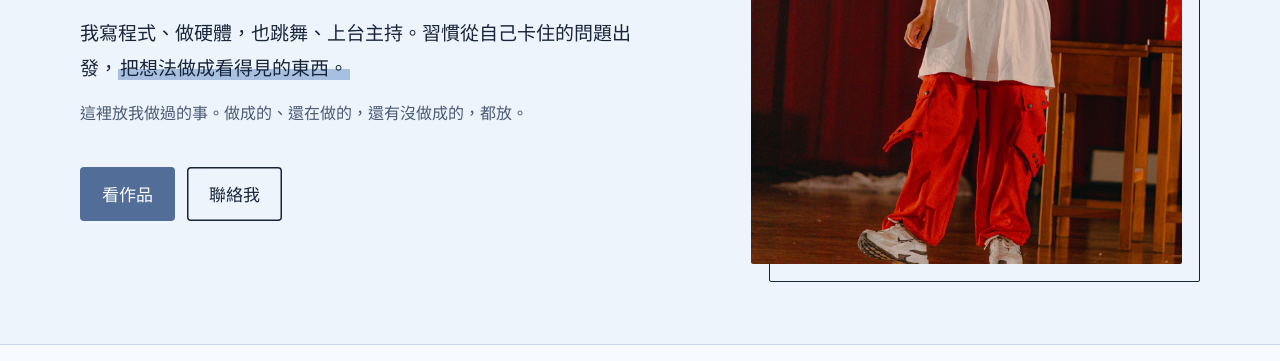
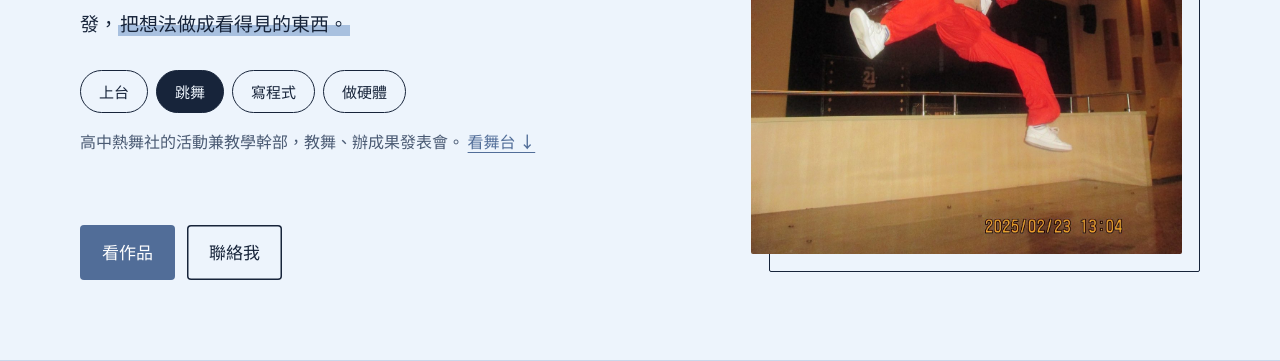
Before and after one commit to johnny-0120/johnny-0120.github.io, a plain HTML site: page index.html in a window 1280 px wide. Shown: the part 439-800 px from the top of the page. Drawn offline with Linux system fonts and the light colour scheme.

Commit message:
Interactive hero role switcher; reel mechanism completed
Co-Authored-By: Claude Opus 5.5 <noreply@anthropic.com>

```diff
--- a/index.html
+++ b/index.html
@@ -12,7 +12,7 @@
 <link rel="preconnect" href="https://fonts.googleapis.com">
 <link rel="preconnect" href="https://fonts.gstatic.com" crossorigin>
 <link href="https://fonts.googleapis.com/css2?family=Noto+Serif+TC:wght@600;900&family=Noto+Sans+TC:wght@400;500;700&family=IBM+Plex+Mono:wght@400;500&display=swap" rel="stylesheet">
-<link rel="stylesheet" href="style.css?v=7">
+<link rel="stylesheet" href="style.css?v=10">
 </head>
 <body>
 
@@ -38,14 +38,25 @@
     <p class="kicker"><span>Johnny（Chuan-Wei Hsu）</span><span class="k2">中原大學 智慧運算與大數據學士班</span></p>
     <h1>嗨，我是<br><span class="name">徐專洧</span>。</h1>
     <p class="lede">我寫程式、做硬體，也跳舞、上台主持。習慣從自己卡住的問題出發，<mark>把想法做成看得見的東西。</mark></p>
-    <p class="lede small">這裡放我做過的事。做成的、還在做的，還有沒做成的，都放。</p>
+    <div class="roles" role="tablist" aria-label="選一個面向看">
+      <button role="tab" class="on" aria-selected="true" data-i="0">上台</button>
+      <button role="tab" aria-selected="false" data-i="1">跳舞</button>
+      <button role="tab" aria-selected="false" data-i="2">寫程式</button>
+      <button role="tab" aria-selected="false" data-i="3">做硬體</button>
+    </div>
+    <p class="role-line" aria-live="polite"><span class="role-text">熱舞社成發主持、丹麥訪問團英文主持、NUVA 活動分享。</span> <a class="role-link" href="#stage">看舞台 ↓</a></p>
     <div class="hero-links">
       <a class="btn" href="#works">看作品</a>
       <a class="btn ghost" href="#contact">聯絡我</a>
     </div>
   </div>
   <figure class="hero-photo">
-    <div class="frame"><img src="img/hero.jpg" alt="徐專洧在熱舞社成果發表會上拿麥克風主持" width="1350" height="1800"></div>
+    <div class="frame">
+      <img class="slide on" src="img/hero.jpg" alt="徐專洧在熱舞社成果發表會上拿麥克風主持" width="1400" height="1750">
+      <img class="slide" src="img/g-jump.jpg" alt="徐專洧在舞台上躍起" loading="lazy">
+      <img class="slide" src="img/radar.jpg?v=2" alt="中原機會雷達首頁的小雷" loading="lazy" style="object-position:92% 50%">
+      <img class="slide" src="img/esp32-car.jpg" alt="ESP32 智慧小車" loading="lazy">
+    </div>
   </figure>
 </section>
 
@@ -197,10 +208,10 @@
 
     <li data-c="build"><details><summary>
       <time>2026.10</time>
-      <div><h3>捲線器原型</h3><p>我負責機構，用 Fusion 360 從 Mk2 改到 Mk4。</p></div>
-      <b class="tag now">進行中</b></summary>
+      <div><h3>捲線器</h3><p>我負責機構，用 Fusion 360 從 Mk2 改到 Mk4，最後自己設計棘輪和齒輪。</p></div>
+      <b class="tag done">完成</b></summary>
       <div class="more">
-        <p>每一版都換過配置和零件尺寸。11 月初實測買來的絞盤，捲到定點停不下來，還在找替代做法。</p>
+        <p>每一版都換過配置和零件尺寸。買來的絞盤不會自己停，我就自己設計棘輪和齒輪換掉它，機構已經完成。</p>
         <div class="more-photos">
           <img src="img/reel-render.jpg" alt="捲線器外殼配置比較圖" loading="lazy">
           <img src="img/reel-drum.jpg" alt="馬達和黃色捲筒試組" loading="lazy">
@@ -440,7 +451,7 @@
     <article class="miss">
       <p class="miss-what">捲線器，<em>買來的絞盤不會自己停</em>。</p>
       <p>11 月初實測蝦皮買的絞盤，捲到定點停不下來，不符合我們要的用法。</p>
-      <p class="miss-learn"><b>後來：</b>還在找替代做法。</p>
+      <p class="miss-learn"><b>後來：</b>我自己設計了棘輪和齒輪，捲線器已經完成。</p>
     </article>
   </div>
 </section>
@@ -496,6 +507,6 @@
   <img alt="">
 </div>
 
-<script src="main.js?v=7"></script>
+<script src="main.js?v=9"></script>
 </body>
 </html>
--- a/main.js
+++ b/main.js
@@ -40,3 +40,39 @@ mb.addEventListener('click', () => {
   mb.setAttribute('aria-expanded', o); mb.textContent = o ? '關閉' : '選單';
 });
 links.forEach(a => a.addEventListener('click', () => { bar.classList.remove('open'); mb.setAttribute('aria-expanded', false); mb.textContent = '選單'; }));
+
+// 首頁互動：選一個面向，換照片和一句話
+const roles = [
+  { text: '熱舞社成發主持、丹麥訪問團英文主持、NUVA 活動分享。', link: '#stage', label: '看舞台 ↓' },
+  { text: '高中熱舞社的活動兼教學幹部，教舞、辦成果發表會。', link: '#stage', label: '看舞台 ↓' },
+  { text: '做了 WordMemo 單字記憶和中原機會雷達，兩個都已經上線。', link: '#works', label: '看作品 ↓' },
+  { text: 'ESP32 避障小車、火星車降落機體，還有自己設計棘輪和齒輪的捲線器。', link: '#timeline', label: '看經歷 ↓' },
+];
+const roleBox = document.querySelector('.roles');
+const roleBtns = [...roleBox.querySelectorAll('button')];
+const slides = [...document.querySelectorAll('.frame .slide')];
+const line = document.querySelector('.role-line');
+const lineText = line.querySelector('.role-text');
+const lineLink = line.querySelector('.role-link');
+let cur = 0, timer = null;
+function show(i) {
+  if (i === cur) return;
+  cur = i;
+  roleBtns.forEach((b, k) => { b.classList.toggle('on', k === i); b.setAttribute('aria-selected', k === i); });
+  slides.forEach((s, k) => { if (k === i) s.loading = 'eager'; s.classList.toggle('on', k === i); });
+  line.classList.add('fade');
+  setTimeout(() => {
+    lineText.textContent = roles[i].text;
+    lineLink.href = roles[i].link; lineLink.textContent = roles[i].label;
+    line.classList.remove('fade');
+  }, 250);
+}
+function stopAuto() { clearInterval(timer); timer = null; roleBox.classList.remove('auto'); }
+function restartBar() { roleBox.classList.remove('auto'); void roleBox.offsetWidth; roleBox.classList.add('auto'); }
+roleBtns.forEach((b, k) => b.addEventListener('click', () => { stopAuto(); show(k); }));
+const reduce = window.matchMedia('(prefers-reduced-motion: reduce)').matches;
+if (!reduce) {
+  slides.forEach(s => { s.loading = 'eager'; });
+  roleBox.classList.add('auto');
+  timer = setInterval(() => { show((cur + 1) % roles.length); restartBar(); }, 4500);
+}
--- a/style.css
+++ b/style.css
@@ -52,7 +52,20 @@ mark{background:linear-gradient(transparent 58%,var(--blue-soft) 58%);color:inhe
 .btn.ghost:hover{background:var(--ink);color:#fff}
 .hero-photo{margin:0}
 .frame{position:relative;margin-right:18px}
-.frame img{width:100%;aspect-ratio:3/4;object-fit:cover;object-position:50% 30%;border-radius:2px;position:relative;z-index:1}
+.frame{aspect-ratio:4/5}
+.frame .slide{position:absolute;inset:0;width:100%;height:100%;object-fit:cover;object-position:50% 30%;border-radius:2px;z-index:1;opacity:0;transition:opacity .6s ease}
+.frame .slide.on{opacity:1;z-index:2}
+.frame .slide.shot{object-fit:contain;background:var(--night);padding:0}
+.roles{display:flex;flex-wrap:wrap;gap:8px;margin-top:30px}
+.roles button{position:relative;overflow:hidden;font:inherit;font-size:15px;font-weight:500;padding:7px 18px;border-radius:99px;border:1.5px solid var(--ink);background:transparent;color:var(--ink);cursor:pointer;transition:background .2s,color .2s}
+.roles button:hover{background:var(--blue-soft)}
+.roles button.on{background:var(--ink);color:#EDF4FC}
+.roles button.on::after{content:"";position:absolute;left:0;bottom:0;height:3px;width:0;background:var(--blue-soft)}
+.roles.auto button.on::after{animation:fill 4.5s linear forwards}
+@keyframes fill{to{width:100%}}
+.role-line{margin-top:14px;min-height:3.6em;color:var(--ink-2);font-size:16px;max-width:30em;transition:opacity .3s}
+.role-line.fade{opacity:0}
+.role-link{color:var(--btn);font-weight:500;white-space:nowrap;text-underline-offset:4px}
 .frame::before{content:"";position:absolute;inset:18px -18px -18px 18px;border:1.5px solid var(--ink);border-radius:2px}
 .hero-photo figcaption{margin-top:34px;font-size:13px;color:var(--ink-2);font-family:var(--mono)}
 
@@ -172,7 +185,7 @@ mark{background:linear-gradient(transparent 58%,var(--blue-soft) 58%);color:inhe
 .lightbox img{max-height:100%;max-width:100%;object-fit:contain}
 .lb-close{position:absolute;top:14px;right:16px;font:inherit;font-size:14px;color:#EDF4FC;background:none;border:1px solid #EDF4FC;border-radius:99px;padding:4px 14px;cursor:pointer}
 
-@media (prefers-reduced-motion:reduce){html{scroll-behavior:auto}}
+@media (prefers-reduced-motion:reduce){html{scroll-behavior:auto}.frame .slide{transition:none;transform:none}.roles.auto button.on::after{animation:none}}
 
 /* responsive */
 @media (max-width:900px){
@@ -207,7 +220,6 @@ mark{background:linear-gradient(transparent 58%,var(--blue-soft) 58%);color:inhe
   .hero-photo{max-width:none}
   .frame{margin-right:0}
   .frame::before{display:none}
-  .frame img{aspect-ratio:4/5}
   .hero-photo figcaption{margin-top:10px}
   .sec-title{gap:12px}
   .sec-note{margin-bottom:28px}
```
